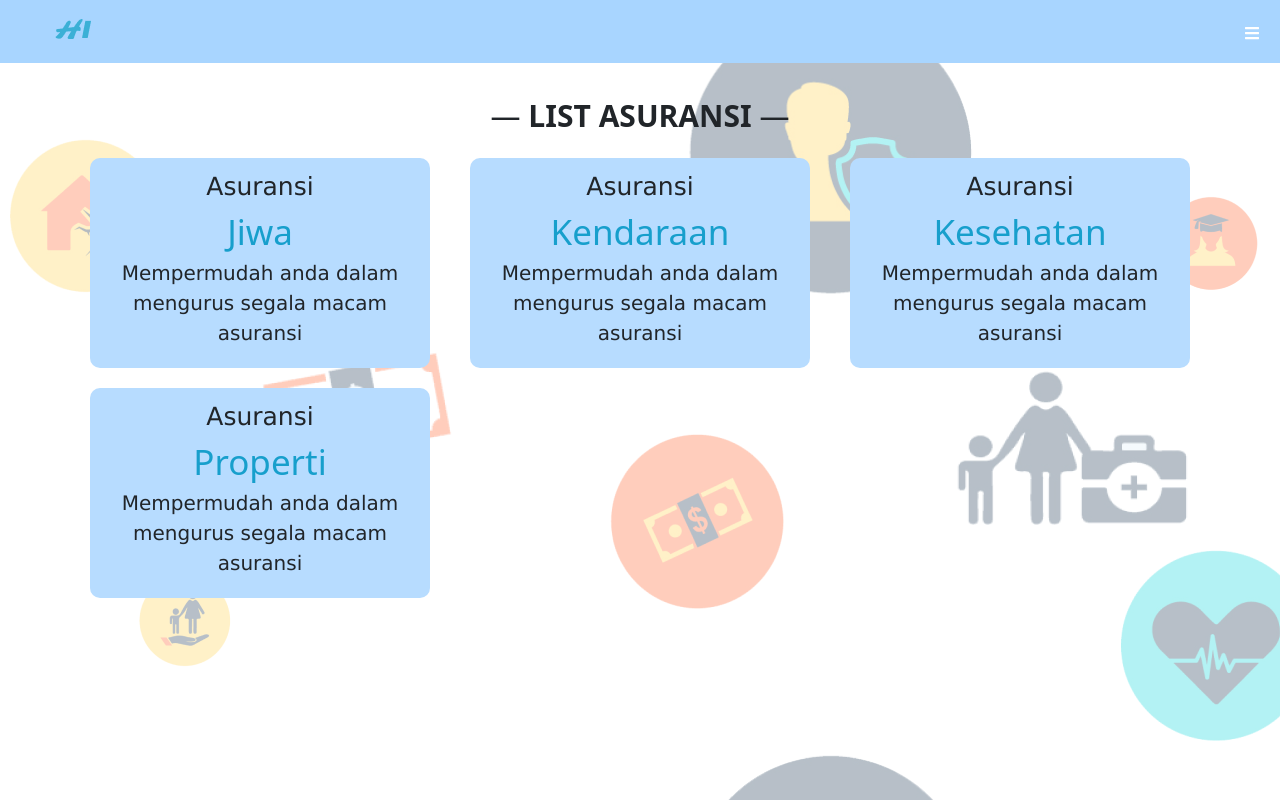
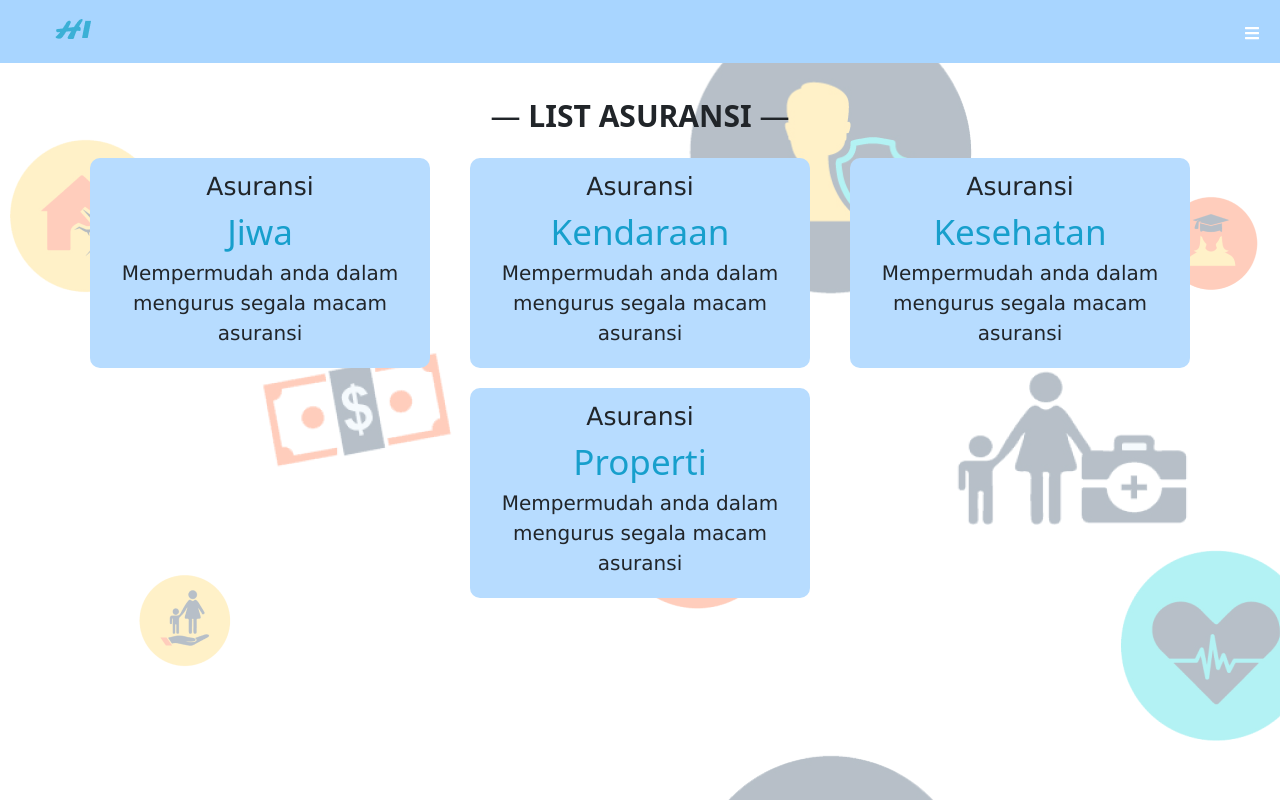
Before and after one commit to farhanmail/hannn-insurance, a Next.js app: page /katalogList in a window 1280 px wide. Built offline with nearby package versions, Linux system fonts and the light colour scheme.

Commit message:
push layouting design

```diff
--- a/pages/katalogList.js
+++ b/pages/katalogList.js
@@ -11,7 +11,7 @@ export default function KatalogList() {
             — <strong>LIST ASURANSI</strong> —
           </div>
           <div className="row">
-            <div className="col-4">
+            <div className="col">
               <NextLink href="/detail">
                 <div className="content-item">
                   <div className="item-box">
@@ -24,7 +24,7 @@ export default function KatalogList() {
                 </div>
               </NextLink>
             </div>
-            <div className="col-4">
+            <div className="col">
               <NextLink href="/detail">
                 <div className="content-item">
                   <div className="item-box">
@@ -37,7 +37,7 @@ export default function KatalogList() {
                 </div>
               </NextLink>
             </div>
-            <div className="col-4">
+            <div className="col">
               <NextLink href="/detail">
                 <div className="content-item">
                   <div className="item-box">
@@ -50,7 +50,7 @@ export default function KatalogList() {
                 </div>
               </NextLink>
             </div>
-            <div className="col-4">
+            <div className="col">
               <NextLink href="/detail">
                 <div className="content-item">
                   <div className="item-box">
--- a/styles/globals.css
+++ b/styles/globals.css
@@ -186,7 +186,6 @@ h1 {
   margin-top: 20px;
   display: flex;
   justify-content: center;
-  justify-items: center;
 }
 
 .item-box {
```
